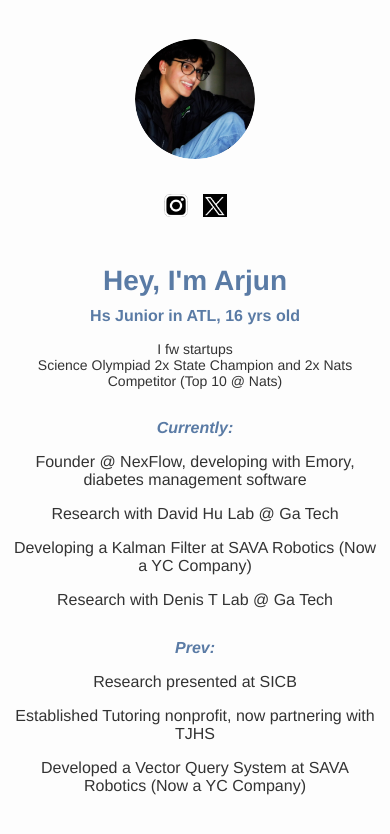
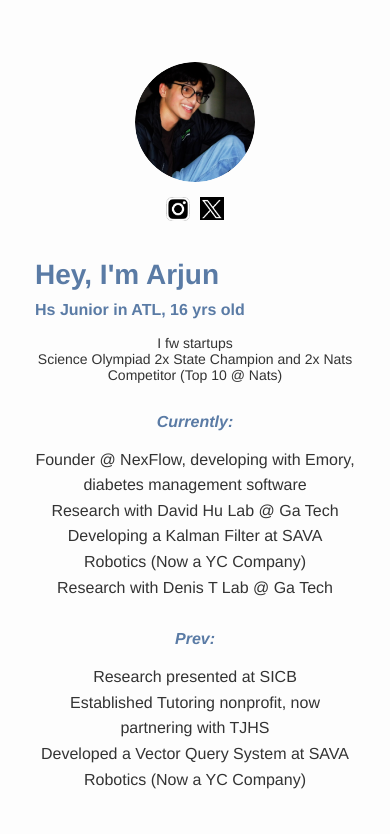
Before and after one commit to 4rjunD/4rjunD.github.io, a plain HTML site: page index.html in a window 390 px wide. Drawn offline with Linux system fonts and the light colour scheme.

Commit message:
Update index.html

```diff
--- a/index.html
+++ b/index.html
@@ -26,17 +26,14 @@
       align-items: center;
       height: 100vh;
       padding: 20px;
-      flex-direction: column;
-      text-align: center;
     }
 
     .flex-container {
       display: flex;
-      flex-direction: column;
+      align-items: flex-start;
       gap: 30px;
-      align-items: center;
+      max-width: 900px;
       width: 100%;
-      max-width: 900px;
     }
 
     .image-block {
@@ -51,7 +48,6 @@
       height: 200px;
       object-fit: cover;
       border-radius: 50%;
-      margin-bottom: 20px;
     }
 
     .social-icons {
@@ -64,6 +60,10 @@
       height: 32px;
       object-fit: contain;
       cursor: pointer;
+    }
+
+    .text-content {
+      flex: 1;
     }
 
     h1 {
@@ -95,12 +95,21 @@
       margin-bottom: 10px;
     }
 
-    .text-content {
-      flex: 1;
+    ul {
+      list-style-type: disc;
+      padding-left: 20px;
+      font-size: 17px;
+      line-height: 1.6;
     }
 
-    /* Mobile-responsive styles */
+    /* Mobile-first styles */
     @media (max-width: 768px) {
+      .flex-container {
+        flex-direction: column;
+        gap: 20px;
+        align-items: center;
+      }
+
       h1 {
         font-size: 36px;
       }
@@ -111,11 +120,7 @@
 
       .desc {
         font-size: 16px;
-      }
-
-      .flex-container {
-        gap: 20px;
-        padding: 0 15px;
+        text-align: center;
       }
 
       .profile-img {
@@ -127,11 +132,18 @@
         justify-content: center;
       }
 
-      .container {
-        padding: 10px;
+      section {
+        text-align: center;
+      }
+
+      ul {
+        list-style-type: none;
+        padding-left: 0;
+        font-size: 16px;
       }
     }
 
+    /* Mobile styles for smaller screens */
     @media (max-width: 480px) {
       h1 {
         font-size: 28px;
@@ -152,15 +164,16 @@
 
       .flex-container {
         gap: 15px;
-      }
-
-      .image-block {
-        margin-bottom: 10px;
+        padding: 0 15px;
       }
 
       .profile-img {
         width: 120px;
         height: 120px;
+      }
+
+      .social-icons {
+        gap: 10px;
       }
     }
   </style>
@@ -186,17 +199,21 @@
 
         <section>
           <div class="section-title">Currently:</div>
-          <p>Founder @ NexFlow, developing with Emory, diabetes management software</p>
-          <p>Research with David Hu Lab @ Ga Tech</p>
-          <p>Developing a Kalman Filter at SAVA Robotics (Now a YC Company)</p>
-          <p>Research with Denis T Lab @ Ga Tech</p>
+          <ul>
+            <li>Founder @ NexFlow, developing with Emory, diabetes management software</li>
+            <li>Research with David Hu Lab @ Ga Tech</li>
+            <li>Developing a Kalman Filter at SAVA Robotics (Now a YC Company)</li>
+            <li>Research with Denis T Lab @ Ga Tech</li>
+          </ul>
         </section>
 
         <section>
           <div class="section-title">Prev:</div>
-          <p>Research presented at SICB</p>
-          <p>Established Tutoring nonprofit, now partnering with TJHS</p>
-          <p>Developed a Vector Query System at SAVA Robotics (Now a YC Company)</p>
+          <ul>
+            <li>Research presented at SICB</li>
+            <li>Established Tutoring nonprofit, now partnering with TJHS</li>
+            <li>Developed a Vector Query System at SAVA Robotics (Now a YC Company)</li>
+          </ul>
         </section>
       </div>
     </div>
```
